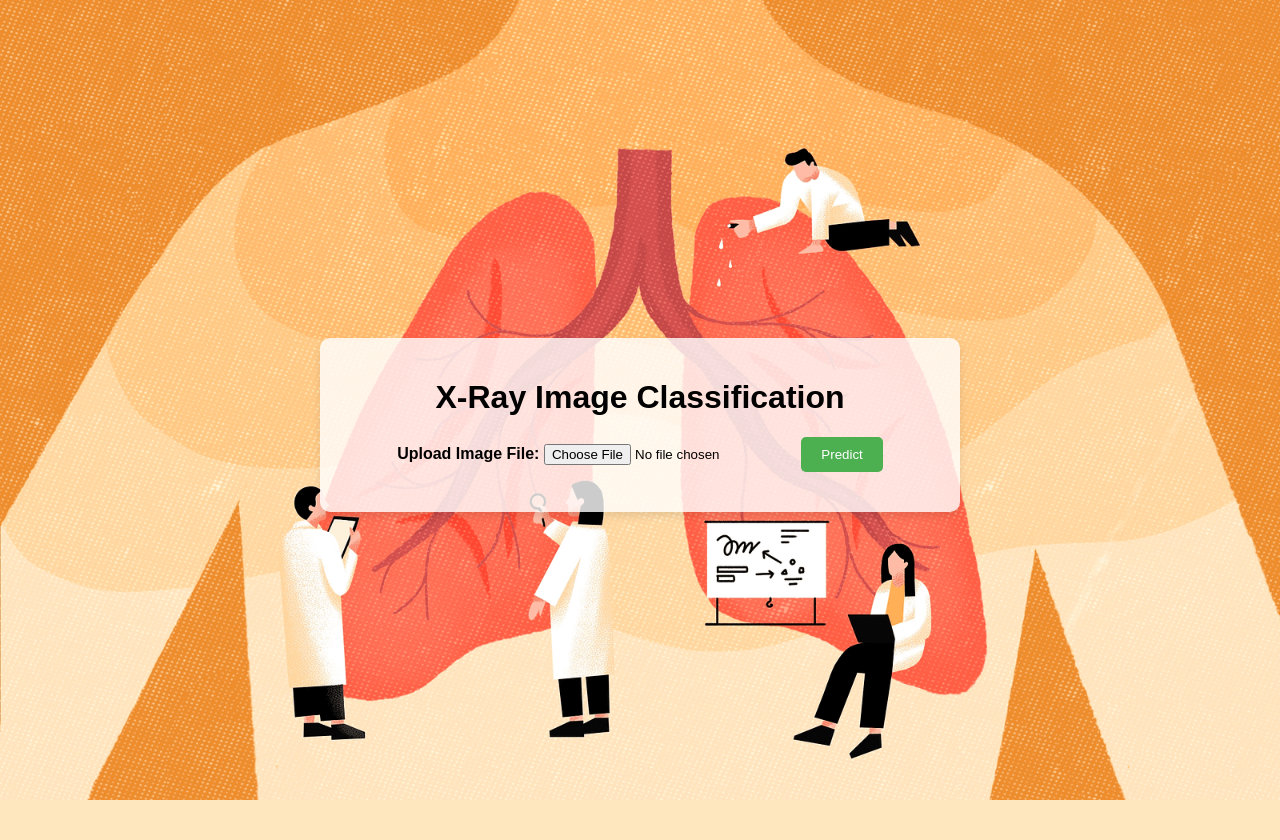
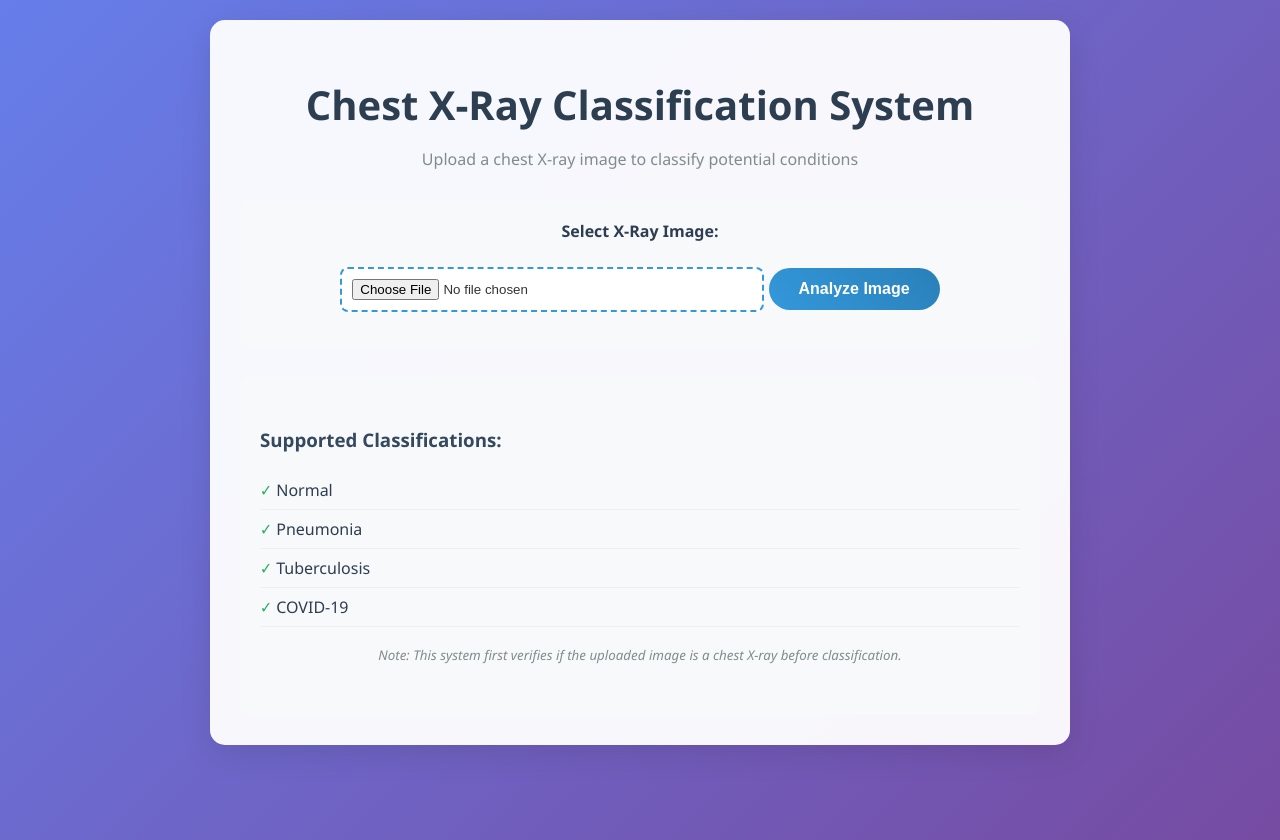
Before and after one commit to swarimabdussamad/pneumoguard, a Flask app: template pneumoguard_project/templates/index.html in a window 1280 px wide. Before the commit the page ends 800 px from the top, so only its background shows below. Run offline with Flask 3, Linux system fonts and the light colour scheme; the template is opened without the code that fills it, so the values that code supplies are empty.

Commit message:
pneumoguard  edits

```diff
--- a/pneumoguard_project/app.py
+++ b/pneumoguard_project/app.py
@@ -1,114 +1,59 @@
 # app.py
-from flask import Flask, render_template, request, redirect, url_for, session
+from flask import Flask, render_template, request
 import os
-from werkzeug.security import generate_password_hash, check_password_hash
-import sqlite3
+import uuid
 from tensorflow.keras.models import load_model
 import numpy as np
 from tensorflow.keras.preprocessing import image
-import tensorflow as tf
-from tensorflow.keras.models import Sequential
-from tensorflow.keras.layers import Conv2D, MaxPooling2D, Flatten, Dense
-from tensorflow.keras.preprocessing.image import ImageDataGenerator
 
 app = Flask(__name__)
-app.secret_key = os.urandom(24)
 
-# Load the trained model
+# Load the trained models
 model = load_model('trained_model1.h5')
-model1=load_model('chest_xray_cnn_model.h5')
+model1 = load_model('chest_xray_cnn_model.h5')
+
 def predict_image(image_path):
+    """Check if image is a chest X-ray"""
     img = image.load_img(image_path, target_size=(150, 150), color_mode="rgb")
     img_array = image.img_to_array(img)
     img_array /= 255.0
     img_array = np.expand_dims(img_array, axis=0)
-    # Predict the class
     prediction = model1.predict(img_array)
     if prediction[0] < 0.5:
         return "NON-CHEST X-RAY"
     else:
         return "CHEST X-RAY"
 
-# Function to predict the class of the image
 def predict_image_class(image_path):
+    """Predict the class of the chest X-ray"""
     img = image.load_img(image_path, target_size=(150, 150), color_mode="grayscale")
     img_array = image.img_to_array(img)
     img_array /= 255.0
     img_array = np.expand_dims(img_array, axis=0)
     labels = ['PNEUMONIA', 'NORMAL', 'TUBERCULOSIS', 'COVID19']
-    # Predict the class
     prediction = model.predict(img_array)
     predicted_class = labels[np.argmax(prediction)]
     return predicted_class
 
-# Database initialization
-def init_db():
-    conn = sqlite3.connect('database.db')
-    print("Opened database successfully")
-
-    conn.execute('CREATE TABLE IF NOT EXISTS users (id INTEGER PRIMARY KEY AUTOINCREMENT, email TEXT, password TEXT)')
-    print("Table created successfully")
-    conn.close()
-
-init_db()
-
-
-
-# Signup route
-@app.route('/signup', methods=['GET', 'POST'])
-def signup():
-    if request.method == 'POST':
-        email = request.form['email']
-        password = request.form['password']
-        hashed_password = generate_password_hash(password)
-
-        conn = sqlite3.connect('database.db')
-        cursor = conn.cursor()
-        cursor.execute("INSERT INTO users (email, password) VALUES (?, ?)", (email, hashed_password))
-        conn.commit()
-        conn.close()
-
-        return redirect(url_for('login'))
-    return render_template('signup.html')
-
-# Login route
-@app.route('/login', methods=['GET', 'POST'])
-def login():
-    if request.method == 'POST':
-        email = request.form['email']
-        password = request.form['password']
-
-        conn = sqlite3.connect('database.db')
-        cursor = conn.cursor()
-        cursor.execute("SELECT * FROM users WHERE email=?", (email,))
-        user = cursor.fetchone()
-        conn.close()
-
-        if user and check_password_hash(user[2], password):
-            session['logged_in'] = True
-            session['email'] = email
-            return redirect(url_for('index'))
-        else:
-            return 'Invalid email or password. Please try again.'
-    return render_template('login.html')
-
-# Index route
-@app.route('/index')
+# Main route - serves the X-ray classification page
+@app.route('/')
 def index():
-    if 'logged_in' in session:
-        return render_template('index.html')
-    return redirect(url_for('login'))
+    return render_template('index.html')
 
 # Prediction route
 @app.route('/predict', methods=['POST'])
 def predict():
-    if request.method == 'POST':
-        if 'logged_in' in session:
-            image_file = request.files['image']
-            if image_file:
-                # Save the uploaded image
-                image_path = os.path.join('static', 'uploaded_image.jpg')
-                image_file.save(image_path)
+    image_file = request.files['image']
+    if image_file and image_file.filename:
+        # Validate file type
+        allowed_extensions = {'png', 'jpg', 'jpeg', 'gif', 'bmp'}
+        if '.' in image_file.filename and image_file.filename.rsplit('.', 1)[1].lower() in allowed_extensions:
+            # Save the uploaded image with unique name
+            filename = f"{uuid.uuid4().hex}.jpg"
+            image_path = os.path.join('static', filename)
+            image_file.save(image_path)
+
+            try:
                 # Check if the image is a chest X-ray
                 chest_xray = predict_image(image_path)
                 if chest_xray == "CHEST X-RAY":
@@ -118,15 +63,12 @@ def predict():
                 else:
                     # If it's not a chest X-ray, return "No X-ray image"
                     return render_template('index.html', prediction="Not an X-ray image", image_path=image_path)
-            return 'No image uploaded.'
-        return redirect(url_for('login'))
-    return redirect(url_for('index'))
-
-
-# Home route
-@app.route('/')
-def home():
-    return render_template('home.html')
+            except Exception as e:
+                return render_template('index.html', prediction=f"Error processing image: {str(e)}")
+        else:
+            return render_template('index.html', prediction="Invalid file type. Please upload an image file.")
+    else:
+        return render_template('index.html', prediction="No file selected.")
 
 if __name__ == '__main__':
     app.run(debug=True)
--- a/pneumoguard_project/static/styles.css
+++ b/pneumoguard_project/static/styles.css
@@ -1,69 +1,131 @@
 /* static/styles.css */
 body {
-    font-family: Arial, sans-serif;
+    font-family: 'Segoe UI', Tahoma, Geneva, Verdana, sans-serif;
     margin: 0;
-    padding: 0;
-    background-image: url('background.png');
-    background-size: cover;
-    background-repeat: no-repeat; /* Prevent background from repeating */
-    height: 100vh; /* Ensure the background covers the entire viewport */
-    display: flex;
-    justify-content: center;
-    align-items: center;
+    padding: 20px;
+    background: linear-gradient(135deg, #667eea 0%, #764ba2 100%);
+    min-height: 100vh;
+    color: #333;
 }
 
 .container {
-    width: 80%;
-    max-width: 600px; /* Limit the maximum width of the container */
-    margin-top: 50px; /* Add margin-top to center the container */
-    background-color: rgba(255, 255, 255, 0.8);
-    padding: 20px;
-    border-radius: 10px;
-    box-shadow: 0 4px 8px rgba(0, 0, 0, 0.1);
-    transition: margin-top 0.3s ease; /* Add transition for smooth movement */
+    max-width: 800px;
+    margin: 0 auto;
+    background-color: rgba(255, 255, 255, 0.95);
+    padding: 30px;
+    border-radius: 15px;
+    box-shadow: 0 8px 32px rgba(0, 0, 0, 0.1);
 }
 
-h1, h2 {
+h1 {
     text-align: center;
+    color: #2c3e50;
+    margin-bottom: 10px;
+    font-size: 2.5em;
+}
+
+h2 {
+    text-align: center;
+    color: #27ae60;
+    margin: 20px 0;
+}
+
+h3 {
+    color: #34495e;
+    margin-top: 30px;
+}
+
+p {
+    text-align: center;
+    color: #7f8c8d;
+    margin-bottom: 30px;
 }
 
 form {
     text-align: center;
-    margin-bottom: 20px;
+    margin-bottom: 30px;
+    padding: 20px;
+    background-color: #f8f9fa;
+    border-radius: 10px;
 }
 
 label {
     font-weight: bold;
+    display: block;
+    margin-bottom: 10px;
+    color: #2c3e50;
 }
 
-input[type="text"] {
-    padding: 8px;
-    width: 60%;
-    margin: 10px 0;
-    border: 1px solid #ccc;
-    border-radius: 5px;
+input[type="file"] {
+    padding: 10px;
+    margin: 15px 0;
+    border: 2px dashed #3498db;
+    border-radius: 8px;
+    background-color: white;
+    width: 100%;
+    max-width: 400px;
 }
 
 button {
-    padding: 10px 20px;
-    background-color: #4CAF50;
+    padding: 12px 30px;
+    background: linear-gradient(45deg, #3498db, #2980b9);
     color: white;
     border: none;
-    border-radius: 5px;
+    border-radius: 25px;
     cursor: pointer;
+    font-size: 16px;
+    font-weight: bold;
+    transition: transform 0.2s, box-shadow 0.2s;
 }
 
 button:hover {
-    background-color: #45a049;
+    transform: translateY(-2px);
+    box-shadow: 0 4px 15px rgba(52, 152, 219, 0.4);
+}
+
+.results {
+    text-align: center;
+    margin: 30px 0;
+    padding: 20px;
+    background-color: #e8f5e8;
+    border-radius: 10px;
+    border-left: 5px solid #27ae60;
 }
 
 img {
     display: block;
     margin: 20px auto;
     max-width: 100%;
-    border-radius: 5px;
+    max-height: 400px;
+    border-radius: 10px;
+    box-shadow: 0 4px 15px rgba(0, 0, 0, 0.2);
 }
 
-.uploaded {
-    margin-top: 0; /* Adjust margin-top to move container to the top */
+.info {
+    background-color: #f8f9fa;
+    padding: 20px;
+    border-radius: 10px;
+    margin-top: 30px;
 }
+
+.info ul {
+    list-style-type: none;
+    padding: 0;
+}
+
+.info li {
+    padding: 8px 0;
+    border-bottom: 1px solid #ecf0f1;
+    color: #2c3e50;
+}
+
+.info li:before {
+    content: "✓ ";
+    color: #27ae60;
+    font-weight: bold;
+}
+
+small {
+    color: #7f8c8d;
+    font-style: italic;
+}
--- a/pneumoguard_project/templates/index.html
+++ b/pneumoguard_project/templates/index.html
@@ -1,24 +1,41 @@
-<!-- templates/index.html -->
 <!DOCTYPE html>
 <html lang="en">
 <head>
     <meta charset="UTF-8">
     <meta name="viewport" content="width=device-width, initial-scale=1.0">
-    <title>X-Ray Image Classification</title>
+    <title>Chest X-Ray Classification System</title>
     <link rel="stylesheet" href="{{ url_for('static', filename='styles.css') }}">
 </head>
 <body>
     <div class="container">
-        <h1>X-Ray Image Classification</h1>
+        <h1>Chest X-Ray Classification System</h1>
+        <p>Upload a chest X-ray image to classify potential conditions</p>
+
         <form action="/predict" method="post" enctype="multipart/form-data">
-            <label for="image">Upload Image File:</label>
+            <label for="image">Select X-Ray Image:</label>
             <input type="file" id="image" name="image" accept="image/*" required>
-            <button type="submit">Predict</button>
+            <button type="submit">Analyze Image</button>
         </form>
+
         {% if prediction %}
-            <h2>Prediction: {{ prediction }}</h2>
-            <img src="{{ image_path }}" alt="X-Ray Image">
+            <div class="results">
+                <h2>Analysis Result: {{ prediction }}</h2>
+                {% if image_path %}
+                    <img src="{{ image_path }}" alt="Uploaded X-Ray Image">
+                {% endif %}
+            </div>
         {% endif %}
+
+        <div class="info">
+            <h3>Supported Classifications:</h3>
+            <ul>
+                <li>Normal</li>
+                <li>Pneumonia</li>
+                <li>Tuberculosis</li>
+                <li>COVID-19</li>
+            </ul>
+            <p><small>Note: This system first verifies if the uploaded image is a chest X-ray before classification.</small></p>
+        </div>
     </div>
 </body>
 </html>
```
Also changed, not shown: pneumoguard_project/static/0a802daf115b46018f05af4c6408c45f.jpg (added), pneumoguard_project/static/92ae3f3144d9493490d6d922f69a20cc.jpg (added), pneumoguard_project/static/b4c49cb38e8c44b3aee50e37bb7be0f5.jpg (added), pneumoguard_project/static/baf59d0b05f849808c6cda0b89d292dd.jpg (added).
